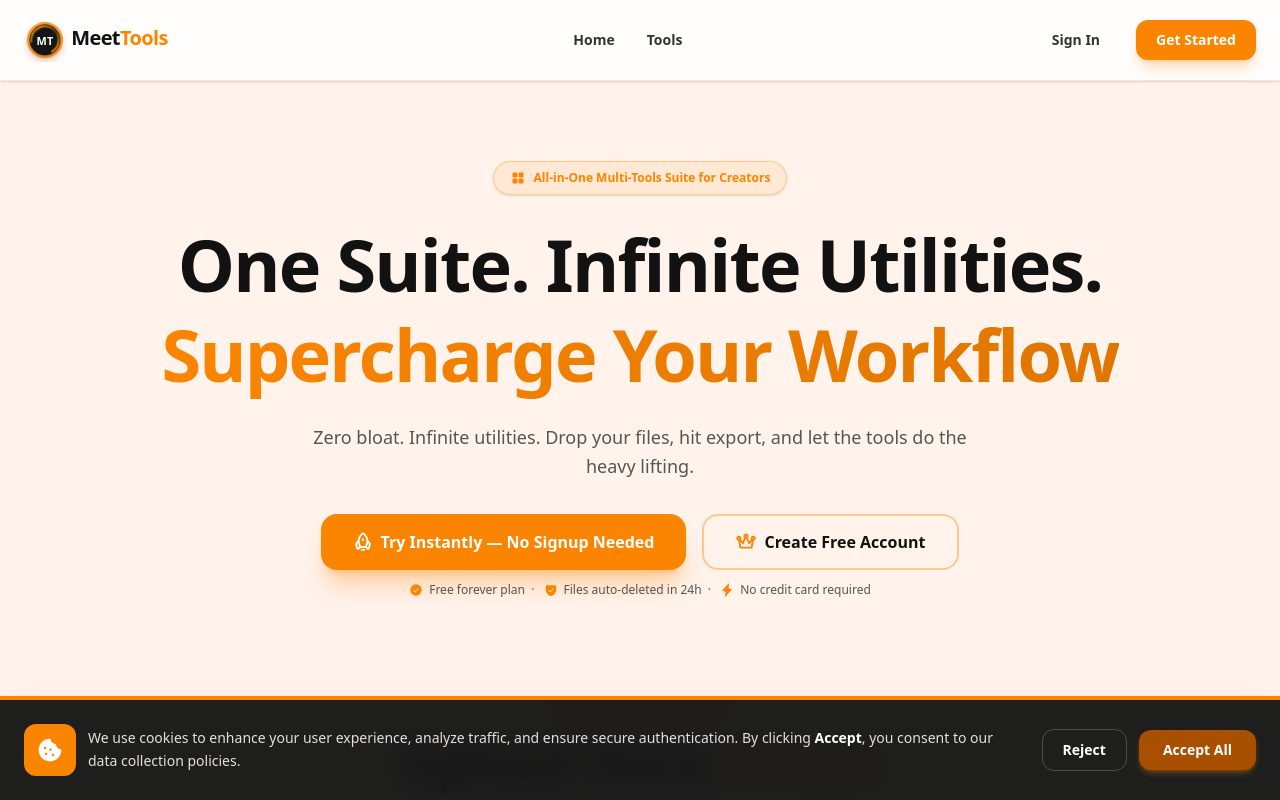
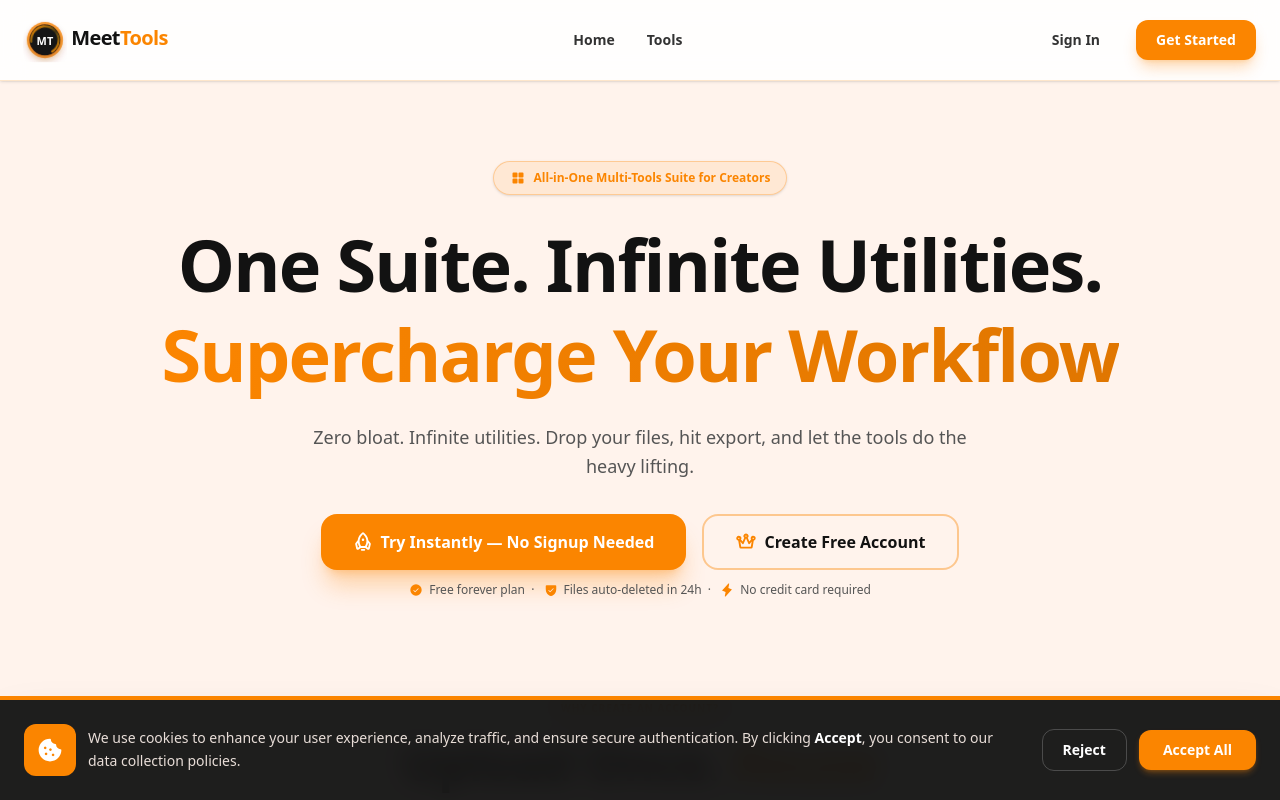
Before and after one commit to adnanishere-1/MeetTools, a Next.js app in the folder frontend/: page / in a window 1280 px wide. Shown: the top 800 px of the page. Built offline with nearby package versions, Linux system fonts and the light colour scheme; no server answers.

Commit message:
Back to privious

```diff
--- a/frontend/src/app/page.tsx
+++ b/frontend/src/app/page.tsx
@@ -567,7 +567,7 @@ export default function Home() {
 
                 <button
                   onClick={() => handleConsentAction("accepted")}
-                  className="px-6 py-2.5 rounded-xl bg-[#A84F00] hover:bg-[#e07600] text-white text-sm font-bold transition-all shadow-md shadow-[#fb8500]/30 cursor-pointer"
+                  className="px-6 py-2.5 rounded-xl bg-[#fb8500] hover:bg-[#e07600] text-white text-sm font-bold transition-all shadow-md shadow-[#fb8500]/30 cursor-pointer"
                 >
                   Accept All
                 </button>
```
